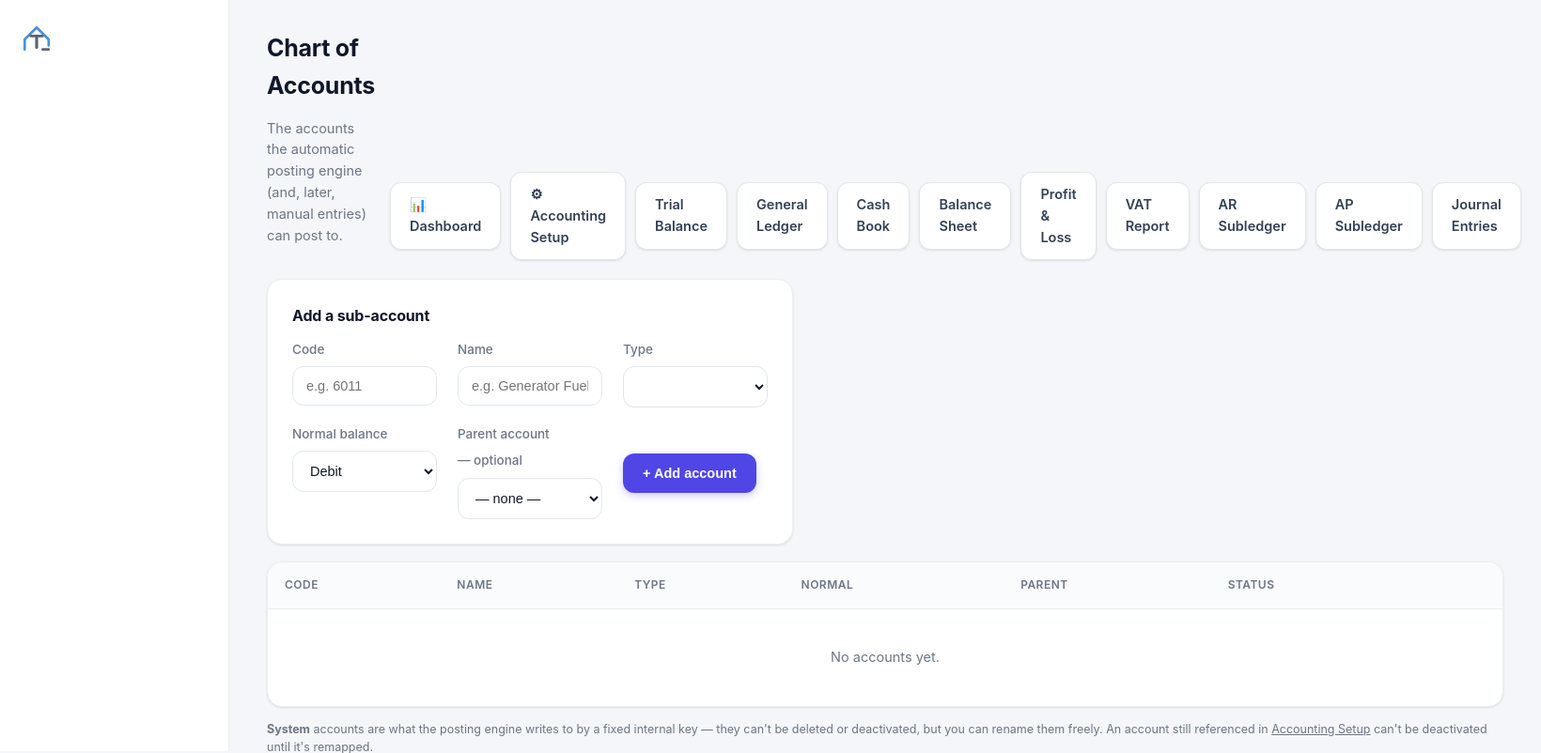
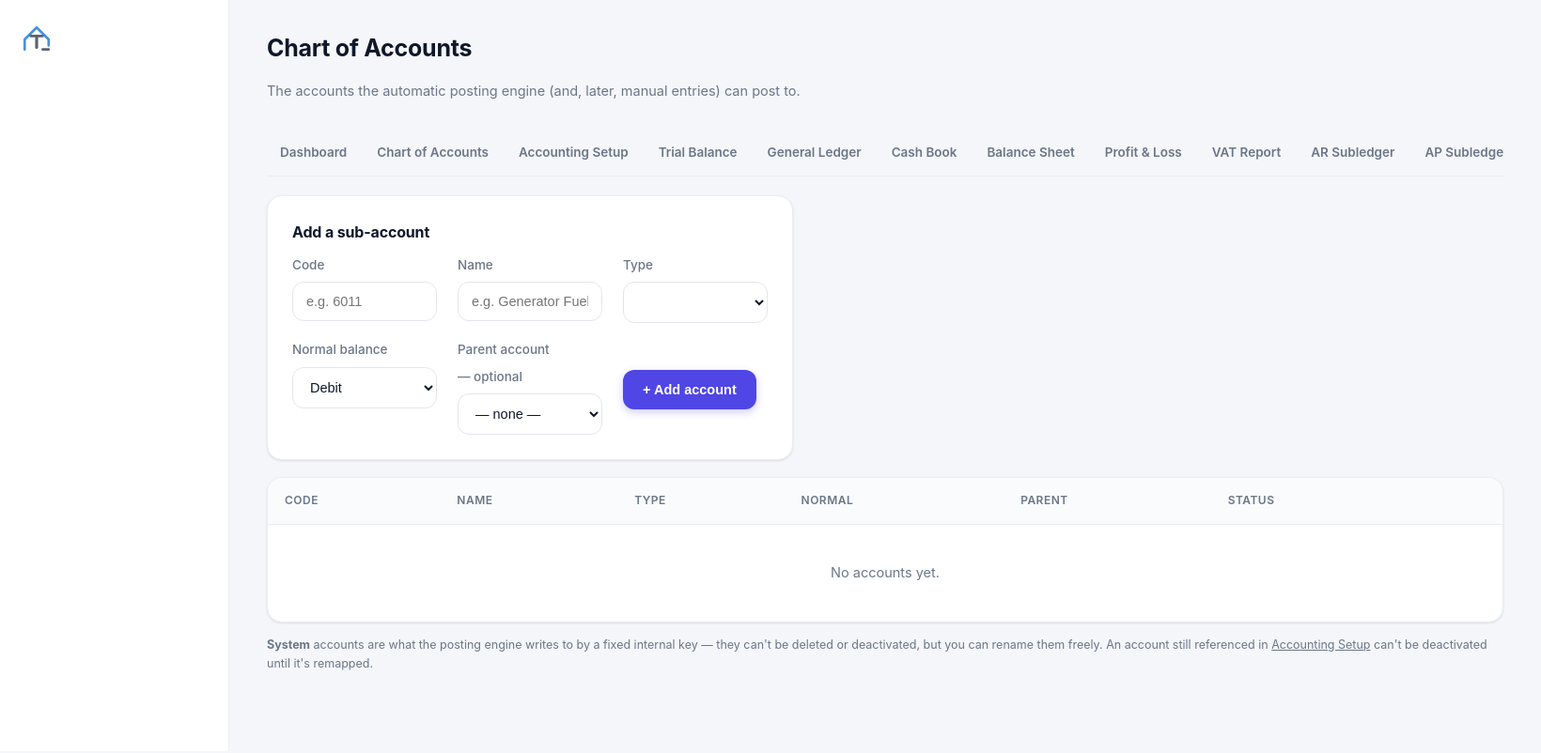
Before and after one commit to Julsproject/erp-system, a FastAPI app: template app/templates/accounting/coa.html in a window 1640 px wide. Shown: the top 802 px of the page at 94% size. After the commit the page ends 714 px from the top, so only its background shows below. Run offline with FastAPI, Linux system fonts and the light colour scheme; the template is opened without the code that fills it, so the values that code supplies are empty; some libraries are stand-ins or nearby versions.

Commit message:
Fix Accounting section nav: replace the button pile-up with a proper sub-nav tabs strip
Every report I added this session (Cash Book, Balance Sheet, P&L, VAT
Report, AR/AP Subledgers, Journal Entries...) got its own link stuffed
into the Chart of Accounts page's .head-actions row, which is styled for
2-3 pill buttons — by the end it was 11 buttons wrapping awkwardly across
multiple lines.

Replaced with a shared accounting/_subnav.html partial: a horizontally
scrollable tab strip (new .subnav/.subnav-item CSS) that highlights the
current page and is now included consistently across all 13 accounting
templates, right under the page-head. Each page's header keeps only what's
actually page-specific (date-range segmented control, Download Excel,
+ New Entry) instead of a growing wall of cross-links to every other page.

Co-Authored-By: Claude Sonnet 5 <noreply@anthropic.com>

```diff
--- a/app/static/css/styles.css
+++ b/app/static/css/styles.css
@@ -177,6 +177,20 @@ h1, h2, h3 { letter-spacing: -0.01em; }
 .page-title { margin: 0; font-size: 25px; font-weight: 700; }
 .muted { color: var(--muted); }
 .head-actions { display: flex; gap: 10px; align-items: center; }
+
+/* ---------- Section sub-nav (e.g. Accounting's many report pages) ---------- */
+.subnav {
+  display: flex; gap: 4px; align-items: center; overflow-x: auto;
+  margin-bottom: 20px; padding-bottom: 2px; border-bottom: 1px solid var(--line);
+  -webkit-overflow-scrolling: touch; scrollbar-width: thin;
+}
+.subnav-item {
+  flex: 0 0 auto; padding: 9px 14px; border-radius: var(--radius-sm) var(--radius-sm) 0 0;
+  font-size: 13.5px; font-weight: 600; color: var(--muted); text-decoration: none;
+  white-space: nowrap; border-bottom: 2px solid transparent; transition: background .15s, color .15s;
+}
+.subnav-item:hover { background: var(--surface-2); color: var(--text); }
+.subnav-item.active { color: var(--brand-600); border-bottom-color: var(--brand); }
 
 /* ---------- Buttons ---------- */
 .btn, .btn-secondary {
--- /dev/null
+++ b/app/templates/accounting/_subnav.html
@@ -0,0 +1,16 @@
+{% set _p = request.url.path %}
+<nav class="subnav">
+  <a class="subnav-item {{ 'active' if _p == '/accounting/dashboard' }}" href="/accounting/dashboard">Dashboard</a>
+  <a class="subnav-item {{ 'active' if _p == '/accounting/coa' }}" href="/accounting/coa">Chart of Accounts</a>
+  <a class="subnav-item {{ 'active' if _p == '/accounting/mappings' }}" href="/accounting/mappings">Accounting Setup</a>
+  <a class="subnav-item {{ 'active' if _p == '/accounting/trial-balance' }}" href="/accounting/trial-balance">Trial Balance</a>
+  <a class="subnav-item {{ 'active' if _p == '/accounting/general-ledger' }}" href="/accounting/general-ledger">General Ledger</a>
+  <a class="subnav-item {{ 'active' if _p == '/accounting/cash-book' }}" href="/accounting/cash-book">Cash Book</a>
+  <a class="subnav-item {{ 'active' if _p == '/accounting/balance-sheet' }}" href="/accounting/balance-sheet">Balance Sheet</a>
+  <a class="subnav-item {{ 'active' if _p == '/accounting/profit-loss' }}" href="/accounting/profit-loss">Profit &amp; Loss</a>
+  <a class="subnav-item {{ 'active' if _p == '/accounting/vat-report' }}" href="/accounting/vat-report">VAT Report</a>
+  <a class="subnav-item {{ 'active' if _p == '/accounting/ar-subledger' }}" href="/accounting/ar-subledger">AR Subledger</a>
+  <a class="subnav-item {{ 'active' if _p == '/accounting/ap-subledger' }}" href="/accounting/ap-subledger">AP Subledger</a>
+  <a class="subnav-item {{ 'active' if _p == '/accounting/reconcile-sales' }}" href="/accounting/reconcile-sales">Reconcile Sales</a>
+  <a class="subnav-item {{ 'active' if _p.startswith('/accounting/journal-entries') }}" href="/accounting/journal-entries">Journal Entries</a>
+</nav>
--- a/app/templates/accounting/ar_ap_subledger.html
+++ b/app/templates/accounting/ar_ap_subledger.html
@@ -12,9 +12,9 @@
       <a class="seg-btn {{ 'active' if days == 30 and not custom }}" href="{{ route }}?days=30&party_id={{ party_id }}">30 days</a>
       <a class="seg-btn {{ 'active' if days == 90 and not custom }}" href="{{ route }}?days=90&party_id={{ party_id }}">90 days</a>
     </div>
-    <a class="btn-link" href="/accounting/coa">← Chart of Accounts</a>
   </div>
 </div>
+{% include "accounting/_subnav.html" %}
 
 <div class="stat-row">
   <div class="mini-stat"><span class="mini-num">{{ total_outstanding|peso }}</span><span>Total Outstanding</span></div>
--- a/app/templates/accounting/balance_sheet.html
+++ b/app/templates/accounting/balance_sheet.html
@@ -12,9 +12,9 @@
       <a class="seg-btn {{ 'active' if days == 30 and not custom }}" href="/accounting/balance-sheet?days=30">30 days</a>
       <a class="seg-btn {{ 'active' if days == 90 and not custom }}" href="/accounting/balance-sheet?days=90">90 days</a>
     </div>
-    <a class="btn-link" href="/accounting/coa">← Chart of Accounts</a>
   </div>
 </div>
+{% include "accounting/_subnav.html" %}
 
 <div class="stat-row">
   <div class="mini-stat"><span class="mini-num">{{ total_assets|peso }}</span><span>Total Assets</span></div>
--- a/app/templates/accounting/cash_book.html
+++ b/app/templates/accounting/cash_book.html
@@ -12,9 +12,9 @@
       <a class="seg-btn {{ 'active' if days == 30 and not custom }}" href="/accounting/cash-book?days=30&account_id={{ account.id if account }}">30 days</a>
       <a class="seg-btn {{ 'active' if days == 90 and not custom }}" href="/accounting/cash-book?days=90&account_id={{ account.id if account }}">90 days</a>
     </div>
-    <a class="btn-link" href="/accounting/coa">← Chart of Accounts</a>
   </div>
 </div>
+{% include "accounting/_subnav.html" %}
 
 <form method="get" action="/accounting/cash-book" class="toolbar" style="margin-bottom:18px;">
   <input type="hidden" name="days" value="{{ days }}">
--- a/app/templates/accounting/coa.html
+++ b/app/templates/accounting/coa.html
@@ -6,20 +6,8 @@
     <h1 class="page-title">Chart of Accounts</h1>
     <p class="muted">The accounts the automatic posting engine (and, later, manual entries) can post to.</p>
   </div>
-  <div class="head-actions">
-    <a class="btn-secondary" href="/accounting/dashboard">📊 Dashboard</a>
-    <a class="btn-secondary" href="/accounting/mappings">⚙ Accounting Setup</a>
-    <a class="btn-secondary" href="/accounting/trial-balance">Trial Balance</a>
-    <a class="btn-secondary" href="/accounting/general-ledger">General Ledger</a>
-    <a class="btn-secondary" href="/accounting/cash-book">Cash Book</a>
-    <a class="btn-secondary" href="/accounting/balance-sheet">Balance Sheet</a>
-    <a class="btn-secondary" href="/accounting/profit-loss">Profit &amp; Loss</a>
-    <a class="btn-secondary" href="/accounting/vat-report">VAT Report</a>
-    <a class="btn-secondary" href="/accounting/ar-subledger">AR Subledger</a>
-    <a class="btn-secondary" href="/accounting/ap-subledger">AP Subledger</a>
-    <a class="btn-secondary" href="/accounting/journal-entries">Journal Entries</a>
-  </div>
 </div>
+{% include "accounting/_subnav.html" %}
 
 {% if error %}<div class="alert">{{ error }}</div>{% endif %}
 
--- a/app/templates/accounting/general_ledger.html
+++ b/app/templates/accounting/general_ledger.html
@@ -12,9 +12,9 @@
       <a class="seg-btn {{ 'active' if days == 30 and not custom }}" href="/accounting/general-ledger?days=30&account_id={{ account.id if account }}">30 days</a>
       <a class="seg-btn {{ 'active' if days == 90 and not custom }}" href="/accounting/general-ledger?days=90&account_id={{ account.id if account }}">90 days</a>
     </div>
-    <a class="btn-link" href="/accounting/coa">← Chart of Accounts</a>
   </div>
 </div>
+{% include "accounting/_subnav.html" %}
 
 <form method="get" action="/accounting/general-ledger" class="toolbar" style="margin-bottom:18px;">
   <input type="hidden" name="days" value="{{ days }}">
--- a/app/templates/accounting/journal_entries.html
+++ b/app/templates/accounting/journal_entries.html
@@ -7,10 +7,10 @@
     <p class="muted">For anything the automatic posting engine doesn't cover — capital injections, corrections, closing entries.</p>
   </div>
   <div class="head-actions">
-    <a class="btn-secondary" href="/accounting/coa">← Chart of Accounts</a>
     <a class="btn" href="/accounting/journal-entries/new">+ New Entry</a>
   </div>
 </div>
+{% include "accounting/_subnav.html" %}
 
 {% if request.query_params.get('created') %}
 <div class="alert" style="background:#dcfce7;color:#15803d;">Saved as draft: {{ request.query_params.get('created') }}. It won't affect any report until you Post it below.</div>
--- a/app/templates/accounting/journal_entry_form.html
+++ b/app/templates/accounting/journal_entry_form.html
@@ -5,6 +5,7 @@
   <h1 class="page-title">New Journal Entry</h1>
   <a class="btn-link" href="/accounting/journal-entries">← Manual Journal Entries</a>
 </div>
+{% include "accounting/_subnav.html" %}
 
 {% if error %}<div class="alert">{{ error }}</div>{% endif %}
 
--- a/app/templates/accounting/mappings.html
+++ b/app/templates/accounting/mappings.html
@@ -8,6 +8,7 @@
   </div>
   <a class="btn-link" href="/accounting/coa">← Back to Chart of Accounts</a>
 </div>
+{% include "accounting/_subnav.html" %}
 
 <div class="table-wrap">
   <table class="grid">
--- a/app/templates/accounting/profit_loss.html
+++ b/app/templates/accounting/profit_loss.html
@@ -12,9 +12,9 @@
       <a class="seg-btn {{ 'active' if days == 30 and not custom }}" href="/accounting/profit-loss?days=30">30 days</a>
       <a class="seg-btn {{ 'active' if days == 90 and not custom }}" href="/accounting/profit-loss?days=90">90 days</a>
     </div>
-    <a class="btn-link" href="/accounting/coa">← Chart of Accounts</a>
   </div>
 </div>
+{% include "accounting/_subnav.html" %}
 
 <div class="table-wrap" style="margin-bottom:18px;">
   <table class="grid">
--- a/app/templates/accounting/reconcile_sales.html
+++ b/app/templates/accounting/reconcile_sales.html
@@ -12,6 +12,7 @@
     <a class="seg-btn {{ 'active' if days == 90 and not custom }}" href="/accounting/reconcile-sales?days=90">90 days</a>
   </div>
 </div>
+{% include "accounting/_subnav.html" %}
 
 <div class="stat-row">
   <div class="mini-stat"><span class="mini-num">{{ ledger_total|peso }}</span><span>Ledger total (Sales + Output VAT)</span></div>
--- a/app/templates/accounting/trial_balance.html
+++ b/app/templates/accounting/trial_balance.html
@@ -13,9 +13,9 @@
       <a class="seg-btn {{ 'active' if days == 90 and not custom }}" href="/accounting/trial-balance?days=90">90 days</a>
     </div>
     <a class="btn-secondary" href="/accounting/trial-balance/export?{{ ('date_from=' ~ date_from ~ '&date_to=' ~ date_to) if custom else ('days=' ~ days) }}">⬇ Download Excel</a>
-    <a class="btn-link" href="/accounting/coa">← Chart of Accounts</a>
   </div>
 </div>
+{% include "accounting/_subnav.html" %}
 
 <div class="stat-row">
   <div class="mini-stat"><span class="mini-num">{{ total_debit|peso }}</span><span>Total Debit</span></div>
--- a/app/templates/accounting/vat_report.html
+++ b/app/templates/accounting/vat_report.html
@@ -12,9 +12,9 @@
       <a class="seg-btn {{ 'active' if days == 30 and not custom }}" href="/accounting/vat-report?days=30">30 days</a>
       <a class="seg-btn {{ 'active' if days == 90 and not custom }}" href="/accounting/vat-report?days=90">90 days</a>
     </div>
-    <a class="btn-link" href="/accounting/coa">← Chart of Accounts</a>
   </div>
 </div>
+{% include "accounting/_subnav.html" %}
 
 <div class="table-wrap" style="margin-bottom:18px;">
   <table class="grid">
```
Also changed, not shown: app/templates/accounting/dashboard.html (+5 -15 lines).
